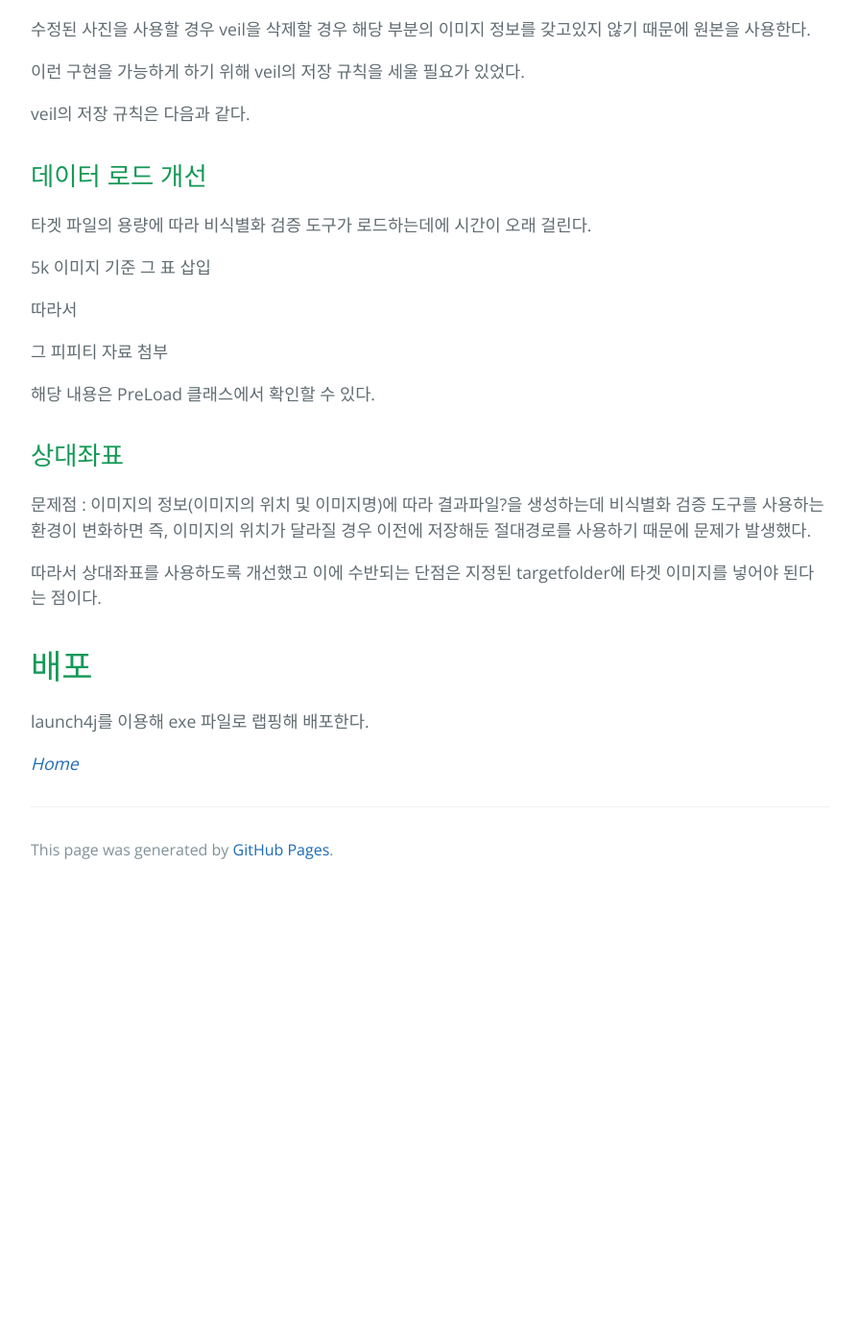
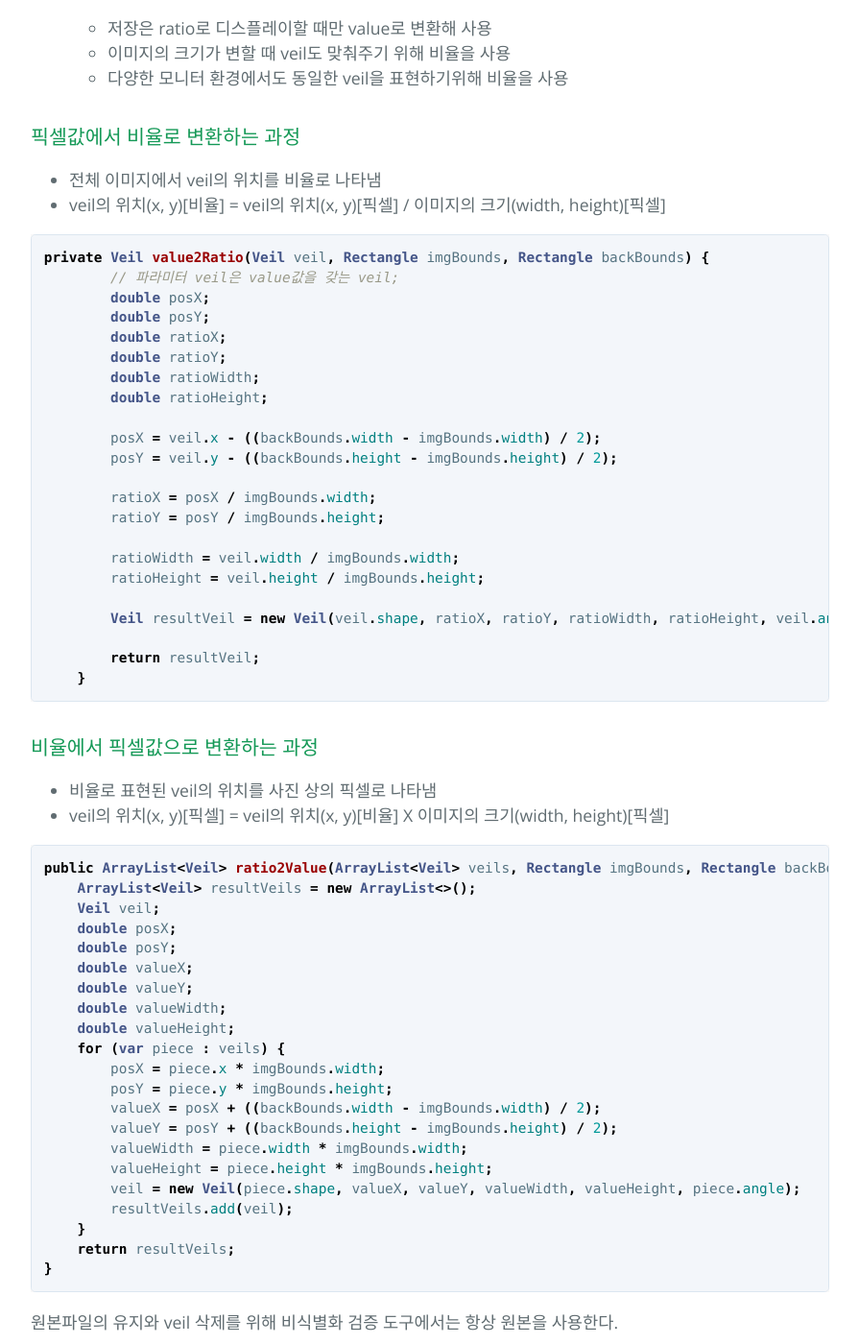
Before and after one commit to tiktaalik7/tiktaalik7.github.io, a Jekyll site: the page built from project-002-De_Identification_Verifier.md, in a window 1280 px wide and 1400 px high, scrolled down 5982 px. Shown: the whole window at 96% size, without its empty margins (192-1087 px from the left). Built offline with Jekyll 4.4.1, drawn with Linux system fonts in a browser that asks for light colours; before the commit the page ends 6911 px from its top, so only the background shows below that; some of the changed text lies outside the part shown.

Commit message:
write de identification verifier project

````diff
--- a/project-002-De_Identification_Verifier.md
+++ b/project-002-De_Identification_Verifier.md
@@ -54,6 +54,76 @@ _사용 라이브러리 : OpenCV_
 veil의 동작 구조
 
 ## 데이터 저장 및 유지
++ 데이터의 저장은 파일명, 질문1, 질문2, 질문3, veils CSV 형식으로 저장한다.
+
++ 모델의 구조는 다음과 같다.
+
+
++ veil의 매커니즘은 다음과 같다.
+  + 저장은 ratio로 디스플레이할 때만 value로 변환해 사용
+  + 이미지의 크기가 변할 때 veil도 맞춰주기 위해 비율을 사용
+  + 다양한 모니터 환경에서도 동일한 veil을 표현하기위해 비율을 사용
+
+### 픽셀값에서 비율로 변환하는 과정
++ 전체 이미지에서 veil의 위치를 비율로 나타냄
++ veil의 위치(x, y)[비율] = veil의 위치(x, y)[픽셀] / 이미지의 크기(width, height)[픽셀]
+
+```java
+private Veil value2Ratio(Veil veil, Rectangle imgBounds, Rectangle backBounds) {
+        // 파라미터 veil은 value값을 갖는 veil;
+        double posX;
+        double posY;
+        double ratioX;
+        double ratioY;
+        double ratioWidth;
+        double ratioHeight;
+
+        posX = veil.x - ((backBounds.width - imgBounds.width) / 2);
+        posY = veil.y - ((backBounds.height - imgBounds.height) / 2);
+
+        ratioX = posX / imgBounds.width;
+        ratioY = posY / imgBounds.height;
+
+        ratioWidth = veil.width / imgBounds.width;
+        ratioHeight = veil.height / imgBounds.height;
+
+        Veil resultVeil = new Veil(veil.shape, ratioX, ratioY, ratioWidth, ratioHeight, veil.angle);
+
+        return resultVeil;
+    }
+```
+
+### 비율에서 픽셀값으로 변환하는 과정
++ 비율로 표현된 veil의 위치를 사진 상의 픽셀로 나타냄
++ veil의 위치(x, y)[픽셀] = veil의 위치(x, y)[비율] X 이미지의 크기(width, height)[픽셀]
+
+```java
+public ArrayList<Veil> ratio2Value(ArrayList<Veil> veils, Rectangle imgBounds, Rectangle backBounds) {
+    ArrayList<Veil> resultVeils = new ArrayList<>();
+    Veil veil;
+    double posX;
+    double posY;
+    double valueX;
+    double valueY;
+    double valueWidth;
+    double valueHeight;
+    for (var piece : veils) {
+        posX = piece.x * imgBounds.width;
+        posY = piece.y * imgBounds.height;
+        valueX = posX + ((backBounds.width - imgBounds.width) / 2);
+        valueY = posY + ((backBounds.height - imgBounds.height) / 2);
+        valueWidth = piece.width * imgBounds.width;
+        valueHeight = piece.height * imgBounds.height;
+        veil = new Veil(piece.shape, valueX, valueY, valueWidth, valueHeight, piece.angle);
+        resultVeils.add(veil);
+    }
+    return resultVeils;
+}
+```
+
+
+
+
 원본파일의 유지와 veil 삭제를 위해 비식별화 검증 도구에서는 항상 원본을 사용한다.
 
 사용자의 입력이 사진에 곧바로 저장되는 것이 아닌 엑셀 파일에 해당 내용을 저장한 뒤
@@ -71,10 +141,18 @@ veil의 저장 규칙은 다음과 같다.
 타겟 파일의 용량에 따라 비식별화 검증 도구가 로드하는데에 시간이 오래 걸린다.
 
 5k 이미지 기준 그 표 삽입
-
+![PreLoad](./imgs/project-002-img11.jpg)
 따라서
 
 그 피피티 자료 첨부
+
+|   | Before[ms] | After[ms] |
+|:-:|:----------:|:---------:|
+| 1 | 188        | 17        |
+| 2 | 175        | 14        |
+| 3 | 185        | 15        |
+| 4 | 186        | 12        |
+| 5 | 177        | 14        |
 
 해당 내용은 PreLoad 클래스에서 확인할 수 있다.
 
````
Also changed, not shown: imgs/project-002-img11.jpg (added), imgs/project-002-img2.jpg, imgs/project-002-img3.jpg, imgs/project-002-img4.jpg, imgs/project-002-img5.jpg, imgs/project-002-img6.jpg, imgs/project-002-img7.jpg, imgs/project-002-img8.jpg, imgs/project-002-img9.jpg.
